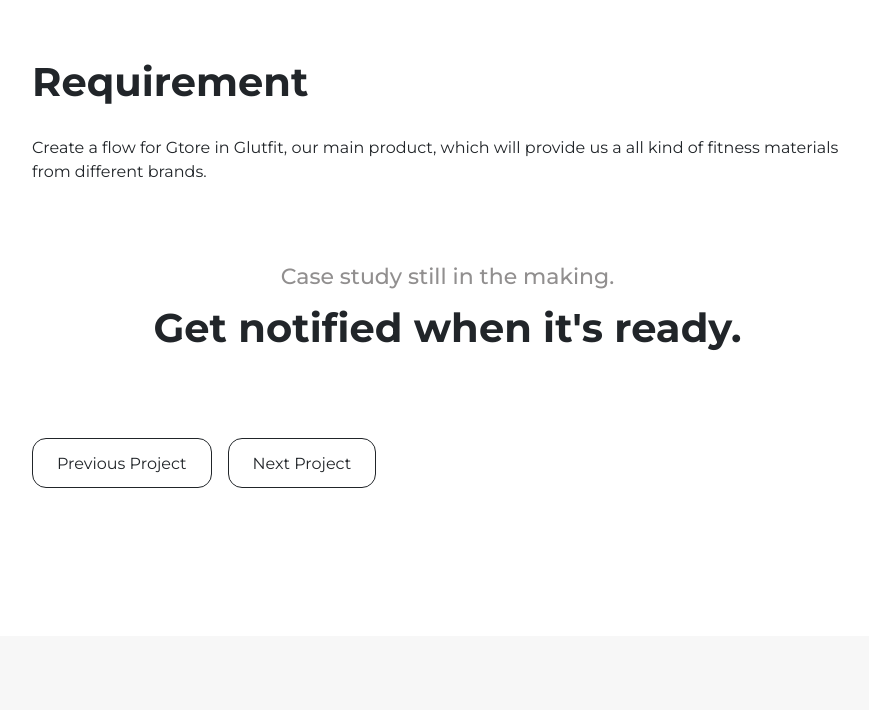
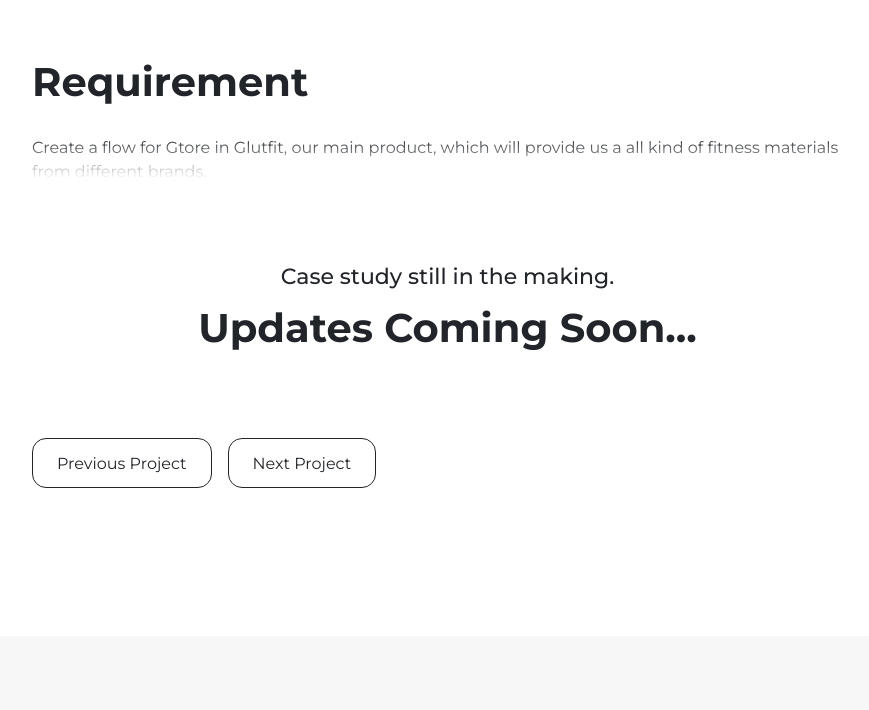
Before and after one commit to Gregorejoy/GregoreJoy_portfolio, a plain HTML site: page gstore.html in a window 1280 px wide. Shown: the part 1460-2170 px from the top of the page, without its empty margins (335-1204 px from the left). Drawn offline with nearby package versions, Linux system fonts and the light colour scheme; files whose address does not match are found by name.

Commit message:
fade effect

```diff
--- a/css/style.css
+++ b/css/style.css
@@ -14,3 +14,31 @@ button,input {font:400 18px/1.7 Cereal,-apple-system,BlinkMacSystemFont,Arial,sa
     .hero-banner h1 {font-size: calc(var(--pixel)* 15);}.hero-banner h5 { font-size: 16px; }h5 {font-size: 18px;}h3 {font-size: 30px;line-height: 38px;}
     .contactus .card {margin: 0 auto;width: 100%;}.projects .card,.jumborton-cnt,.app-img {width: 100%;}.hero-banner {padding: 1rem;}.jumborton {margin-top: 1rem;gap: 1rem;padding: 1rem;flex-direction: column;border-radius: 20px;}.jumborton .title{font-size: 28px;line-height: 40px;margin: 20px 0;}.jumborton-img {text-align: center;margin: auto;width: 100%;}.jumborton-img img {width: 100%;}.jumborton .details {padding: 1rem;}.lead-app {margin: 0.75rem 0;}.text-end .btn-dark {display: block;width: 100%;}.fitfood-bg .details {margin-top: -18px;}.body-bg main, .body-bg-glutfit main, .body-bg-ams main {padding: 1rem 0;}.my-team {flex-wrap: wrap;}.note-banner-bg {background-size: 100%;height: 178px;margin-bottom: 1rem;}.details .col-md-5.text-end,.details .col-md-8.text-end { margin-top: 15px; }.ams-bg .jumborton-img img {width: 100%; margin-left: 0; margin-top: 0;}.fitfood-bg::before {right: -16px;}.footer {padding: 2rem 0;margin-top: 30px;}.footer h3 { margin-top: 1rem; margin-bottom: 1rem; }.mb-5 { margin-bottom: 2rem!important; }.mt-5 { margin-top: 2rem!important; }.impact-flex {flex-direction: column;    align-items: flex-start;gap: 20px;}hr { margin: 1rem 0; }.app-img {height: auto;}.img-mob {width: 100%;}.note-bg .navbar-toggler {border-color: #FFF;background: #FFF;}.note-bg .nav-link {color: inherit;}
 }
+.fade-effect{
+    display: block;
+    position: relative;
+}
+.fade-effect::after{
+content: "";
+width: 100%;
+height: 100%;
+position: absolute;
+z-index: 1;
+bottom:0;
+left: 0;
+background-image: linear-gradient(to bottom, rgba(255,255,255,0), rgba(255,255,255, 1) 90%);
+}
+/* .fade-anim{
+    animation: scrollingFade linear both;
+    animation-timeline: view();
+    animation-range: entry 5% cover 25%;
+} */
+/* @keyframes scrollingFade {
+    from {
+      opacity: 0;
+    }
+
+    to {
+      opacity: 1;
+    }
+  } */
--- a/gstore.html
+++ b/gstore.html
@@ -85,9 +85,9 @@
                     </div>
                     <div id="requirement" class="mt-5">
                         <h3>Requirement</h3>
-                            <p class="mt-4">Create a flow for Gtore in Glutfit, our main product, which will provide us a all kind of fitness materials from different brands. </p>
-                        <div class="text-center mt-5"><h6 class="gray-text">Case study still in the making.</h6>
-                        <h3>Get notified when it's ready.</h3></div>
+                            <p class="mt-4 fade-effect">Create a flow for Gtore in Glutfit, our main product, which will provide us a all kind of fitness materials from different brands. </p>
+                        <div class="text-center mt-5"><h6>Case study still in the making.</h6>
+                        <h3>Updates Coming Soon...</h3></div>
                     </div>
                     <div class="mt-5 d-flex align-items-center gap-3 ">
                         <a href="ams.html" class="btn btn-outline-dark px-4" type="button">
```
Also changed, not shown: fitfood.html (+3 -3 lines).
